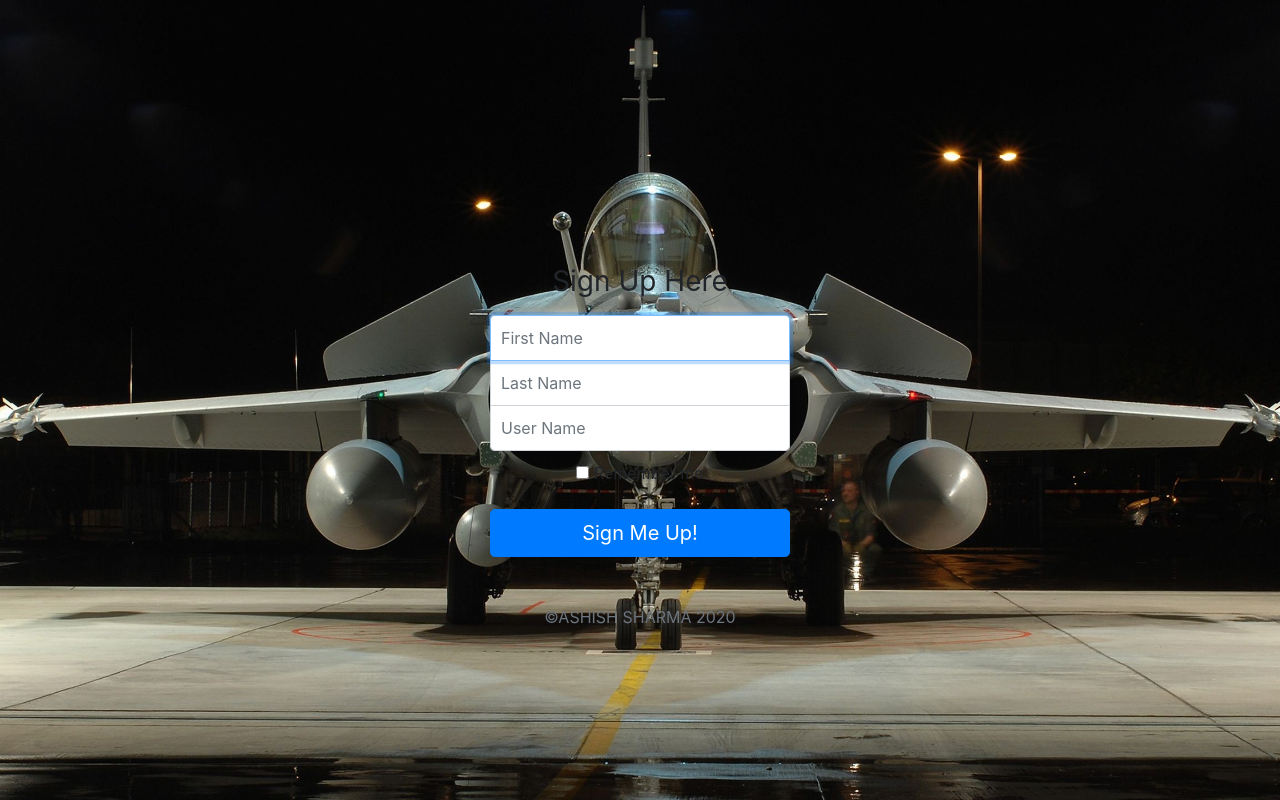
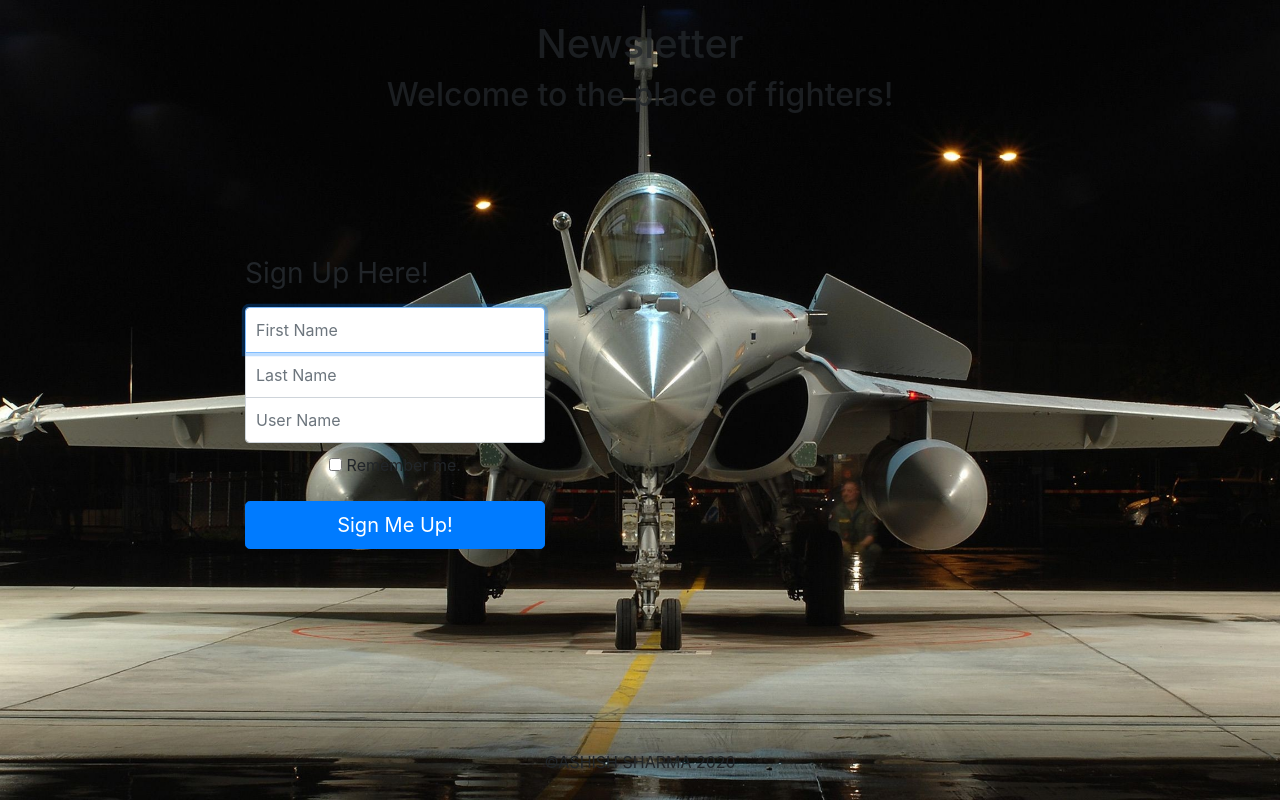
Before and after one commit to ashish270299/Sign-Up-Newsletter, a website: page signup.html in a window 1280 px wide. Drawn offline with nearby package versions, Linux system fonts and the light colour scheme.

```diff
--- a/app.js
+++ b/app.js
@@ -50,13 +50,16 @@
     });
 
   });
-//  request.write(jsonData);
+ request.write(jsonData);
   request.end();
 });
 
 app.post("/failure",function(req,res){
   res.redirect("/");
 });
+
+
+
 
 app.listen(process.env.PORT || 3000, function() {
   console.log("Server Port:3000.");
--- a/package.json
+++ b/package.json
@@ -11,6 +11,7 @@
   "dependencies": {
     "body-parser": "^1.19.0",
     "express": "^4.17.1",
+    "github": "^14.0.0",
     "request": "^2.88.2"
   }
 }
--- a/public/css/styles.css
+++ b/public/css/styles.css
@@ -1,5 +1,5 @@
-html,
-body {
+html,body
+ {
 
   height: 100%;
   background-image: url("../rafale2.jpg");
@@ -8,15 +8,38 @@
   background-position: center;
 }
 
-body {
-  display: -ms-flexbox;
-  display: flex;
-  -ms-flex-align: center;
-  align-items: center;
-  padding-top: 150px;
-  padding-bottom: 40px;
-  background-color: #f5f5f5;
 
+#header{
+  width:100%;
+  text-align: center;
+  padding: 20px 100px;
+
+}
+.header1{
+  width: 100%;
+   margin: auto;
+   opacity: 0.8;
+}
+
+#container1{
+  height: auto;
+}
+
+#containers{
+width: 50%;
+float: left;
+height: 430px ;
+position: relative;
+padding-top: 100px;
+padding-left:150px;
+
+}
+
+.footer{
+  width:100%;
+  bottom: 10px;
+  text-align: center;
+  position: absolute;
 }
 
 .form-signin {
@@ -28,6 +51,7 @@
 }
 .form-signin .checkbox {
   font-weight: 400;
+  text-align: center;
 }
 .form-signin .form-control {
   position: relative;
--- a/signup.html
+++ b/signup.html
@@ -11,26 +11,53 @@
   <link rel="stylesheet" href="https://stackpath.bootstrapcdn.com/bootstrap/4.5.0/css/bootstrap.min.css" integrity="sha384-9aIt2nRpC12Uk9gS9baDl411NQApFmC26EwAOH8WgZl5MYYxFfc+NcPb1dKGj7Sk" crossorigin="anonymous">
   <link href="css/styles.css" rel="stylesheet">
 
+
+<body>
+
 </head>
-
-<body class="text-center">
+<div id="header">
+  <div class="header1">
+    <h1>Newsletter</h1>
+    <h2>Welcome to the place of fighters!</h2>
+  </div>
+</div>
 
 
+
+<div id="container1">
+
+
+    <div id="containers">
           <form action="/" class="form-signin" method="post">
-
-    <h1 class="h3 mb-3 font-weight-normal">Sign Up Here</h1>
-
+          <h1 class="h3 mb-3 font-weight-normal">Sign Up Here!</h1>
           <input type="text" name="fname" class="form-control top" placeholder="First Name" required autofocus>
         <input type="text" name="lname" class="form-control middle" placeholder="Last Name" required>
         <input type="text" name="email" class="form-control bottom" placeholder="User Name" required>
         <div class="checkbox mb-3">
           <label>
-        <input type="checkbox" value="remember-me"> Remember me
+            <input type="checkbox" value="remember-me"> Remember me.
           </label>
         </div>
         <button class="btn btn-lg btn-primary btn-block" type="submit">Sign Me Up!</button>
-    <p class="mt-5 mb-3 text-muted">&copy;ASHISH SHARMA 2020</p>
         </form>
+  </div>
+
+
+  <div id="containers">
+    <script src="https://apps.elfsight.com/p/platform.js" defer></script>
+  <div class="elfsight-app-4a1ccb51-e5b3-4959-b9f4-f26ac8b09cdb"></div>
+  </div>
+</div>
+
+
+
+<div class="footer">
+  <footer>
+    <p class="mt-5 mb-3 ">&copy;ASHISH SHARMA 2020</p>
+  </footer>
+</div>
+
+
 
 </body>
 
```
Also changed, not shown: 1 other file. Lines whose indentation alone changed are shown as unchanged.
